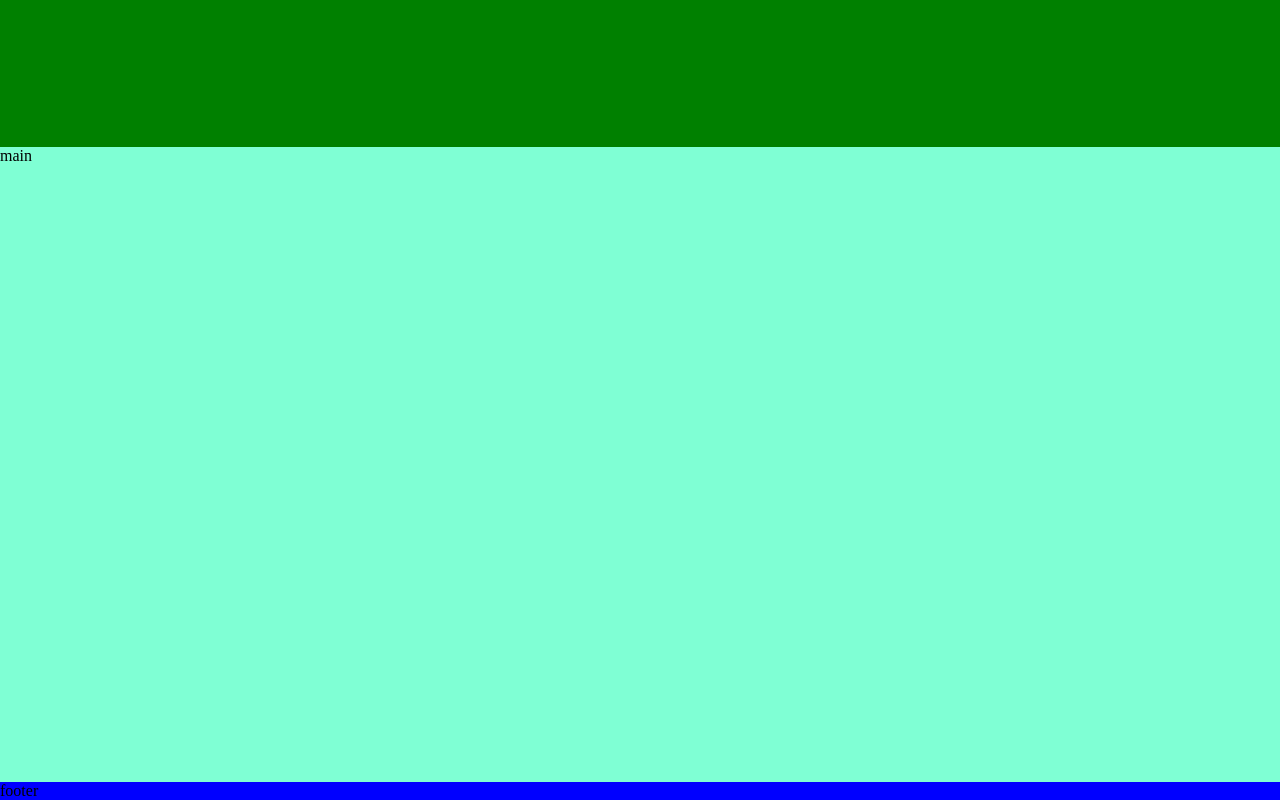
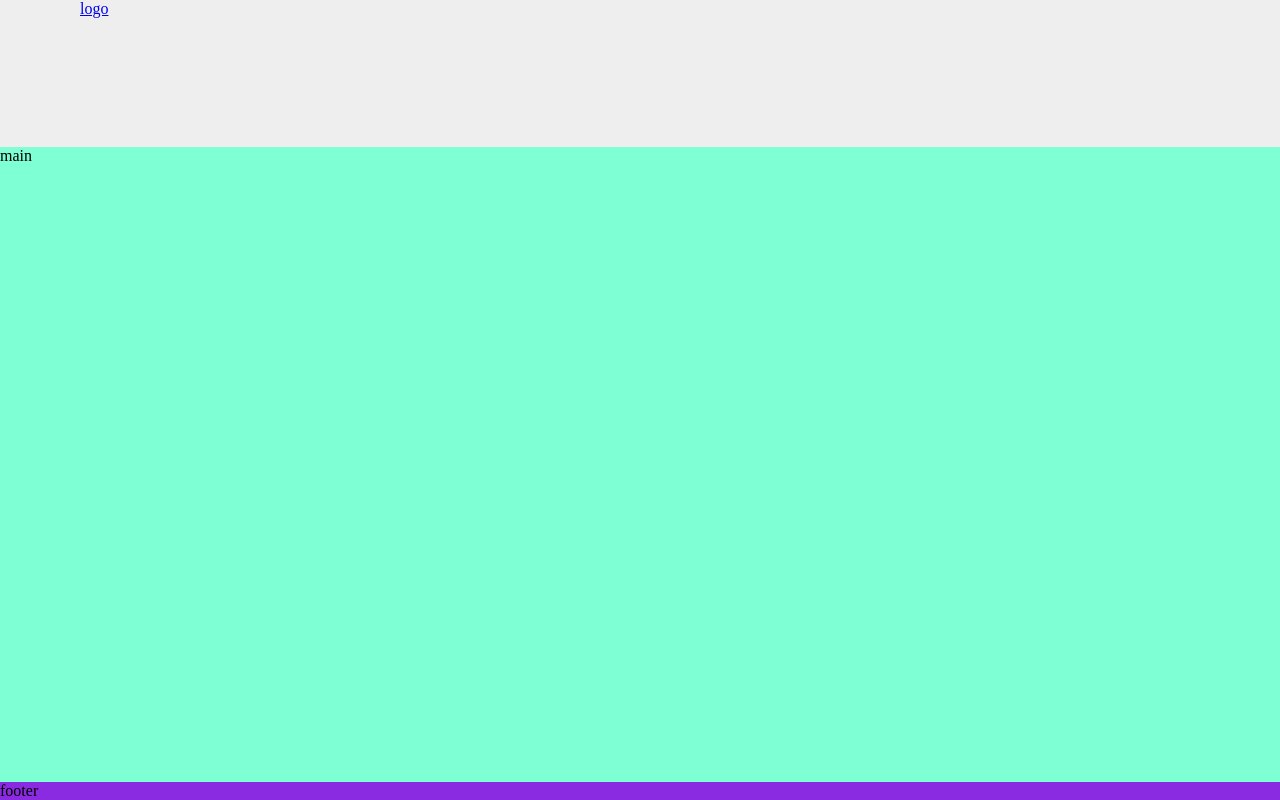
Before and after one commit to Basicksss/basicksss.github.io, a plain HTML site: page index.html in a window 1280 px wide. Drawn offline with Linux system fonts and the light colour scheme.

Commit message:
17_10_24 lekcia

```diff
--- a/index.html
+++ b/index.html
@@ -5,7 +5,9 @@
   </head>
   <body class="body">
     <header class="page-header">
-      <header></header>
+      <div class="page-header__container">
+        <a href="#" class="page-header__container">logo</a>
+      </div>
     </header>
     <main class="main">
       main
--- a/styles/styles.css
+++ b/styles/styles.css
@@ -19,9 +19,20 @@ body {
     left: 0;
     width: 100%;
     height: 147px;
-    background-color: green;
+    background-color: rgba(222, 222, 222, 0.5);
+    backdrop-filter: blur(20px);
 }
 
+.page-header__container {
+    box-sizing: border-box;
+    display: flex;
+    align-items: center;
+    width: 100%;
+    max-width: 1414px;
+    margin: 0 auto;
+    padding-left: 40px;
+    padding-right: 40px;
+}
 .main {
     flex: 1 0 auto;
     background-color: aquamarine;
@@ -29,5 +40,5 @@ body {
 
 .page-footer {
     flex: 0 0 auto;
-    background-color: blue;
+    background-color: blueviolet;
 }
```
